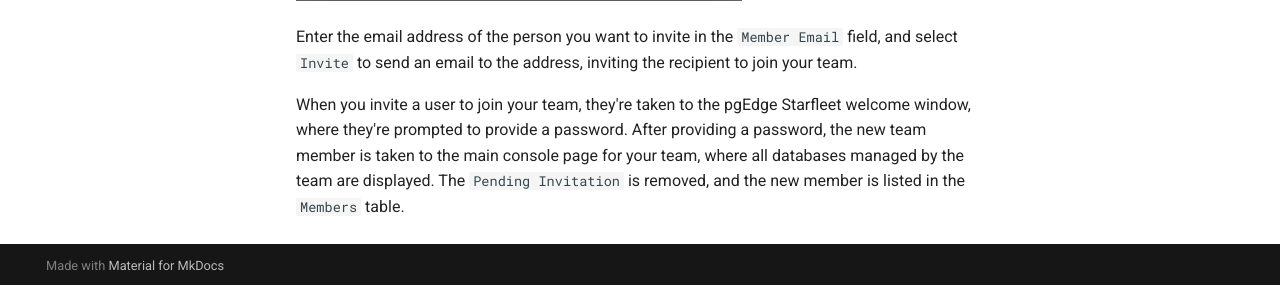
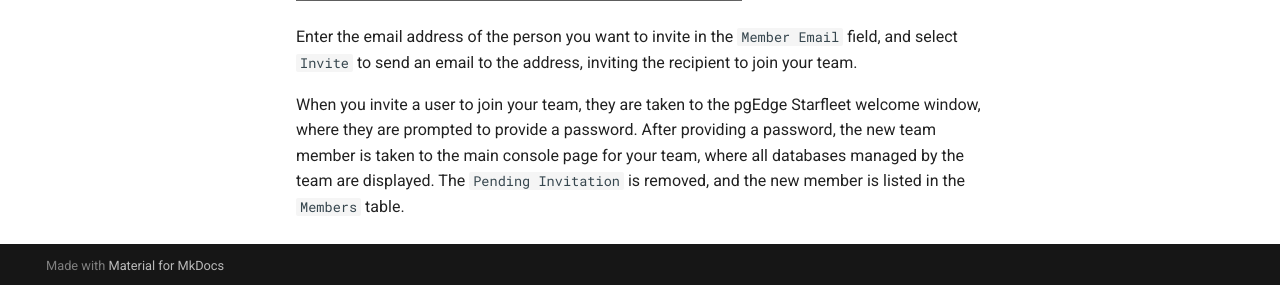
Before and after one commit to pgEdge/pgedge-starfleet-docs, an MkDocs documentation site: the page built from docs/using_console/team_management.md, in a window 1280 px wide and 900 px high, scrolled down 595 px. Shown: the part 612-897 px from the top of the window. Built offline with MkDocs 1.6.1 and Material for MkDocs 9.7.7, drawn with Linux system fonts in a browser that asks for light colours.

Commit message:
Fix contractions in team_management.md

```diff
--- a/docs/using_console/team_management.md
+++ b/docs/using_console/team_management.md
@@ -27,9 +27,9 @@ Enter the email address of the person you want to invite in the
 `Member Email` field, and select `Invite` to send an email to the address,
 inviting the recipient to join your team.
 
-When you invite a user to join your team, they're taken to the pgEdge
-Starfleet welcome window, where they're prompted to provide a password. After
-providing a password, the new team member is taken to the main console page
-for your team, where all databases managed by the team are displayed. The
-`Pending Invitation` is removed, and the new member is listed in the
-`Members` table.
+When you invite a user to join your team, they are taken to the pgEdge
+Starfleet welcome window, where they are prompted to provide a password. After
+providing a password, the new team member is taken to the main console page for
+your team, where all databases managed by the team are displayed. The
+`Pending Invitation` is removed, and the new member is listed in the `Members`
+table.
```
